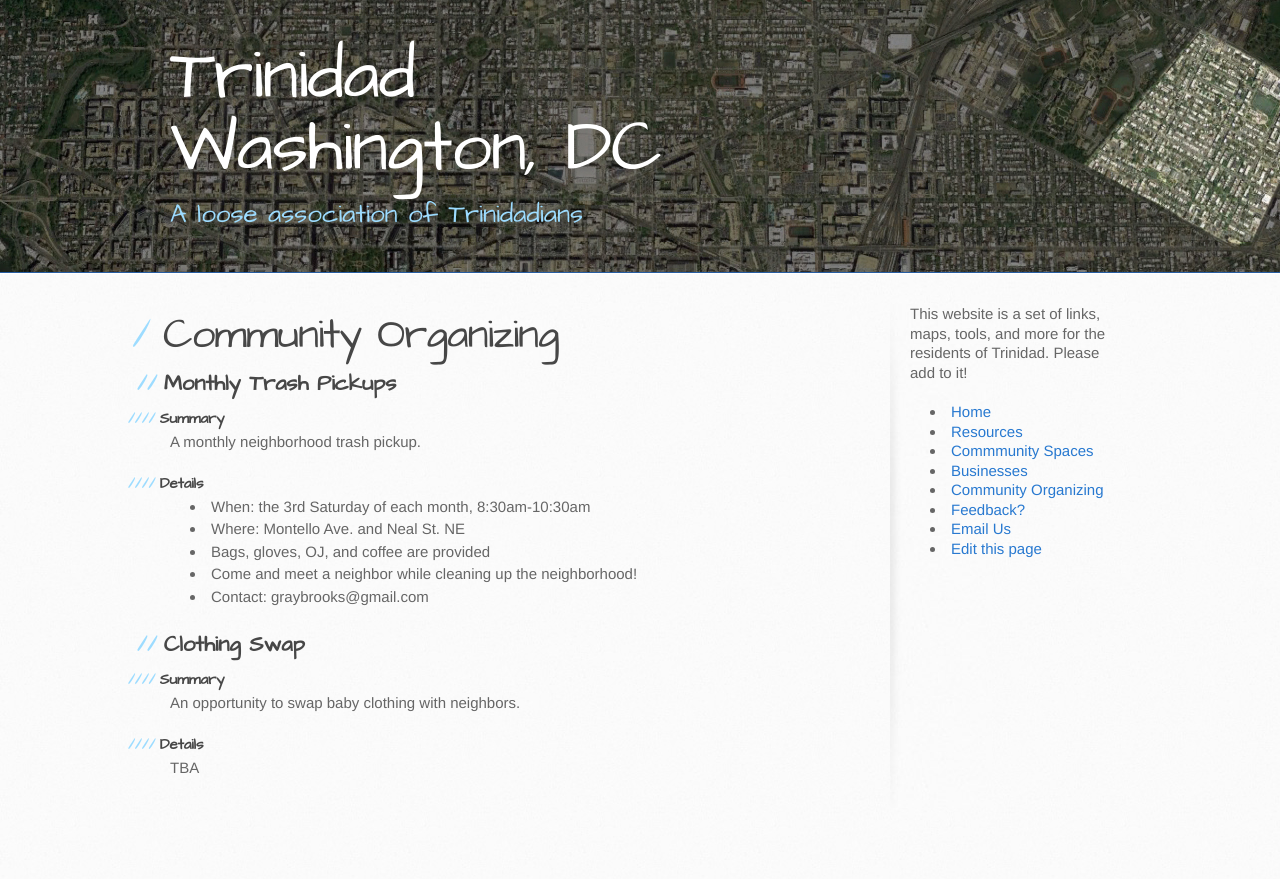
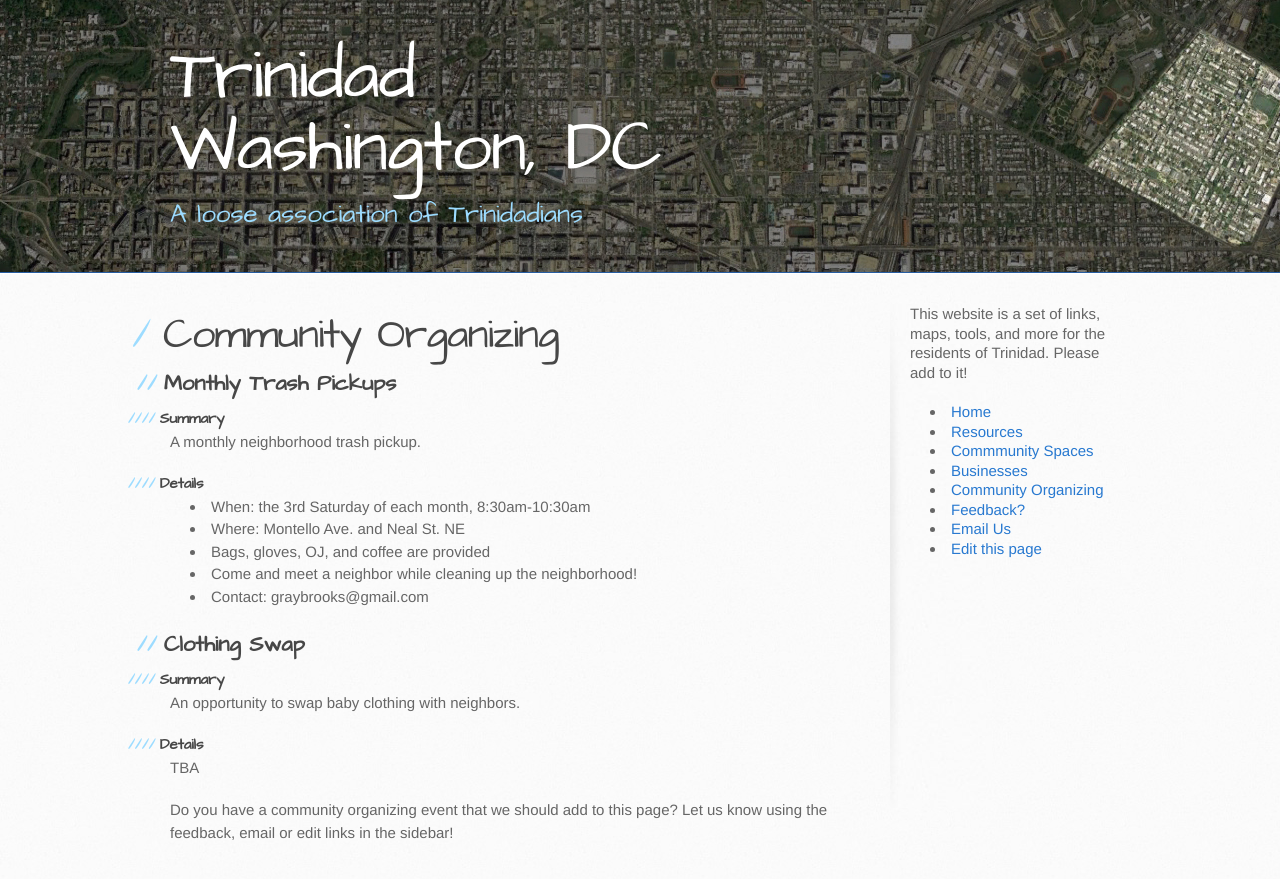
Before and after one commit to gbinal/tobago, a Jekyll site: the page built from community-organizing.md, in a window 1280 px wide. Shown: the top 879 px of the page. Built offline with Jekyll 4.4.1, drawn with Linux system fonts in a browser that asks for light colours.

Commit message:
adding footer

```diff
--- a/community-organizing.md
+++ b/community-organizing.md
@@ -27,3 +27,8 @@ An opportunity to swap baby clothing with neighbors.
 #### Details
 
 TBA
+
+
+
+
+<p><em>Do you have a community organizing event that we should add to this page?  Let us know using the feedback, email or edit links in the sidebar!</em></p>
```
